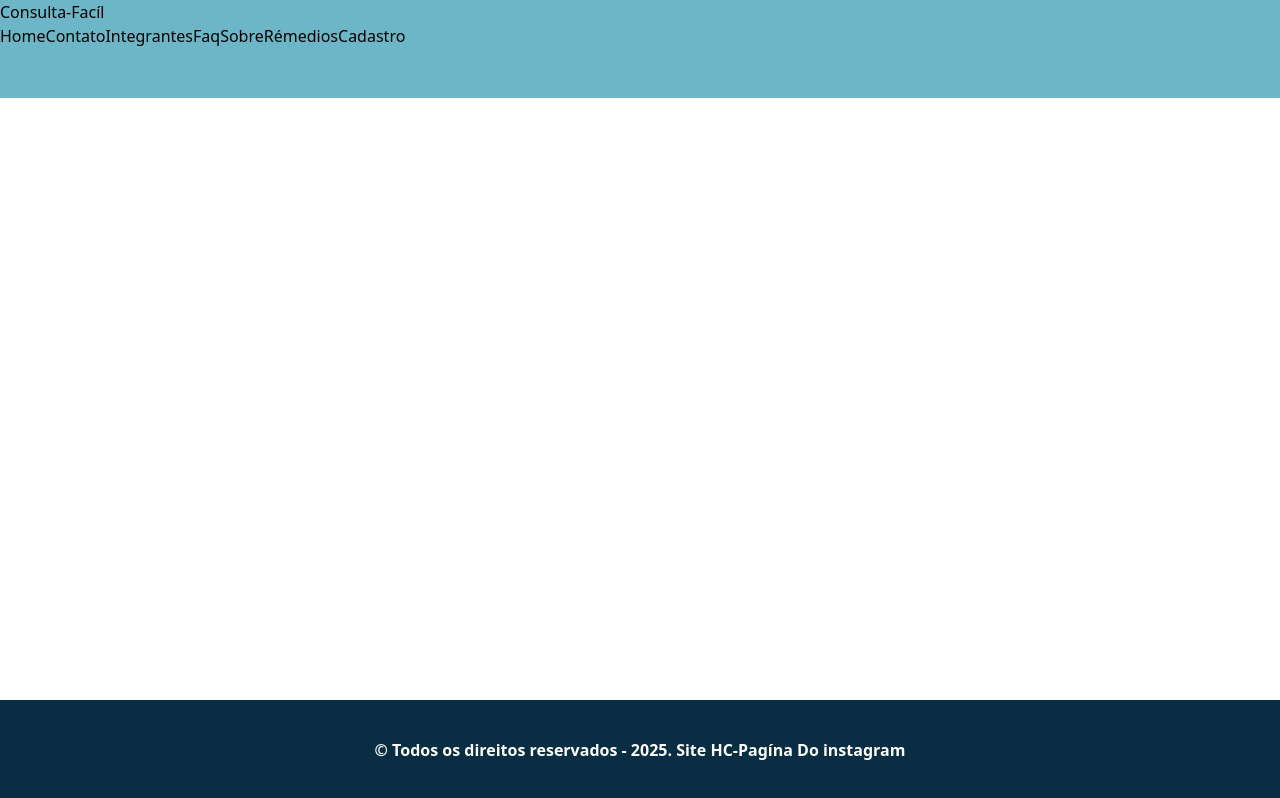
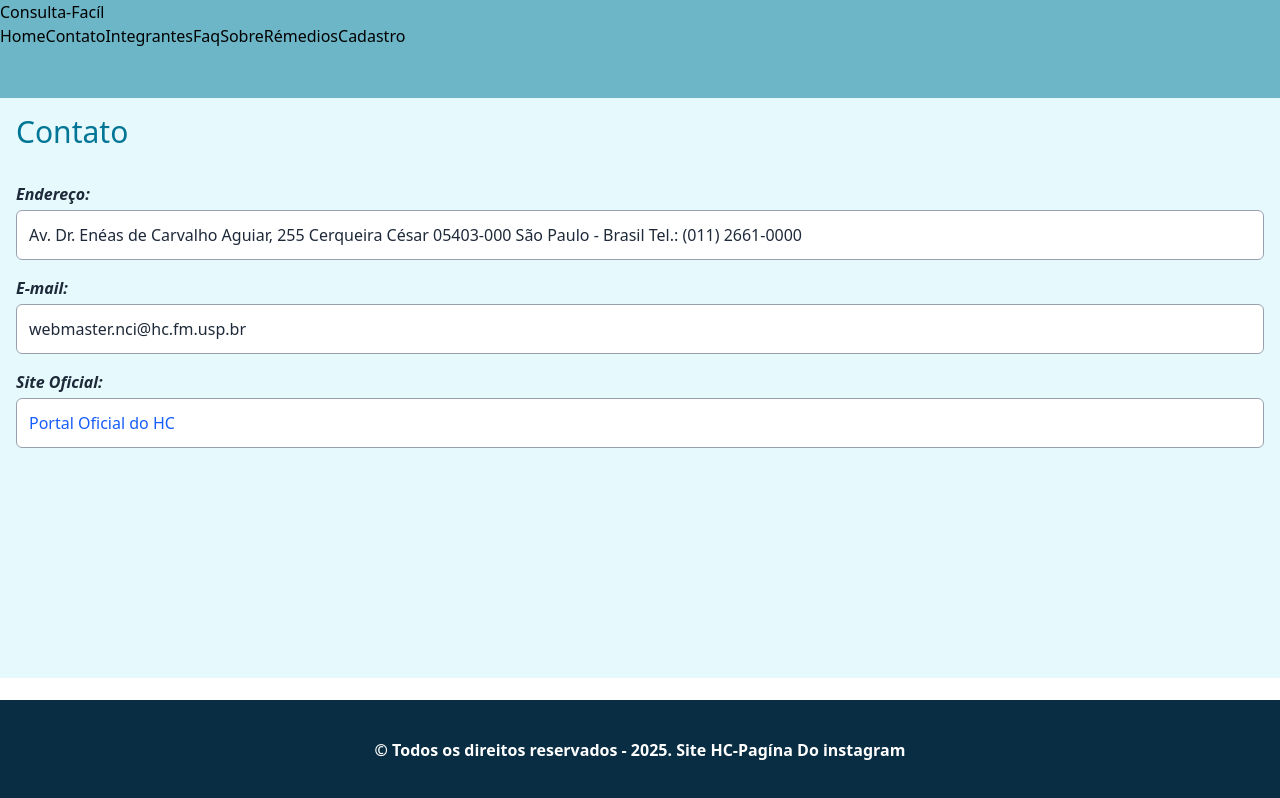
Before and after one commit to Felipe-Furlanetto0504/challenge_front, a React (Vite) app in the folder challenge/: page /contato in a window 1280 px wide. Built offline with nearby package versions, Linux system fonts and the light colour scheme.

Commit message:
pagina contato pronta

```diff
--- a/challenge/src/routes/Contato/index.tsx
+++ b/challenge/src/routes/Contato/index.tsx
@@ -9,23 +9,40 @@ export default function Contato() {
   return (
     <main>
 
-      <h1>Contato</h1>
+      <h1 className="bg-[#e6f9fc] text-3xl space-y-4 p-4 text-cyan-700">Contato</h1>
 
-      <section>
-        <h2>Endereço:</h2>
+     <section className="p-4 bg-[#e6f9fc] space-y-4 h-[64vh]">
+
   <div>
-        <p>
+    <h2 className="font-semibold italic text-gray-800">Endereço:</h2>
+    <div className="bg-[#ffffff] border border-gray-400 rounded-md p-3 mt-1">
+      <p className="text-gray-800">
         Av. Dr. Enéas de Carvalho Aguiar, 255 Cerqueira César 05403-000 São
         Paulo - Brasil Tel.: (011) 2661-0000
       </p>
+    </div>
+  </div>
 
-        <h2>E-mail:</h2>
-        <p>webmaster.nci@hc.fm.usp.br</p>
 
-        <h2>Site Oficial:</h2>
-        <a href="http://www.hc.fm.usp.br">Portal Ofical do HC</a>
+  <div>
+    <h2 className="font-semibold italic text-gray-800">E-mail:</h2>
+    <div className="bg-[#ffffff] border border-gray-400 rounded-md p-3 mt-1">
+      <p className="text-gray-800">webmaster.nci@hc.fm.usp.br</p>
+    </div>
+  </div>
+
+
+  <div>
+    <h2 className="font-semibold italic text-gray-800">Site Oficial:</h2>
+    <div className="bg-[#ffffff] border border-gray-400 rounded-md p-3 mt-1">
+      <a href="http://www.hc.fm.usp.br"
+         className="text-blue-600 hover:underline">
+         Portal Oficial do HC
+      </a>
+    </div>
   </div>
 </section>
+
 
     </main>
   );
```
Lines whose indentation alone changed are shown as unchanged.
